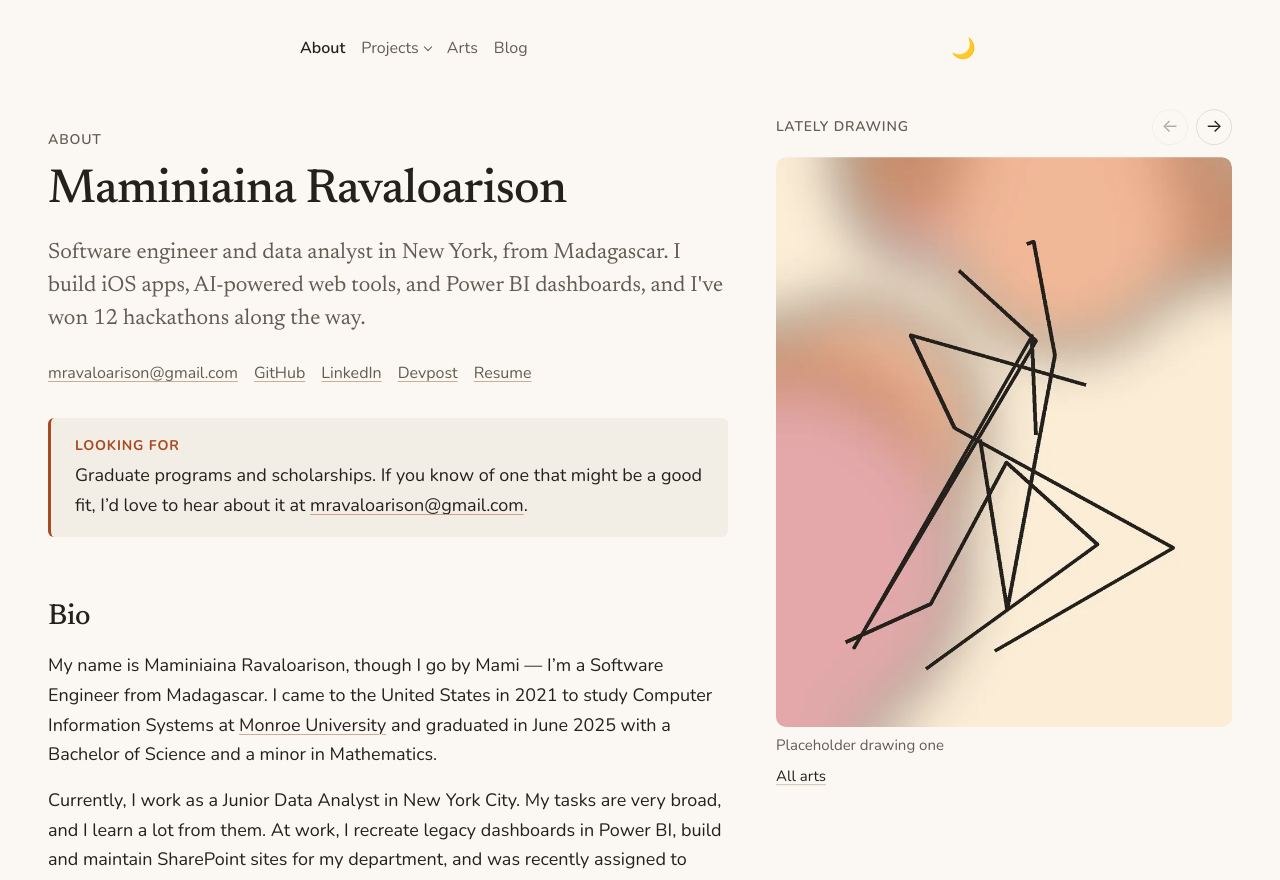
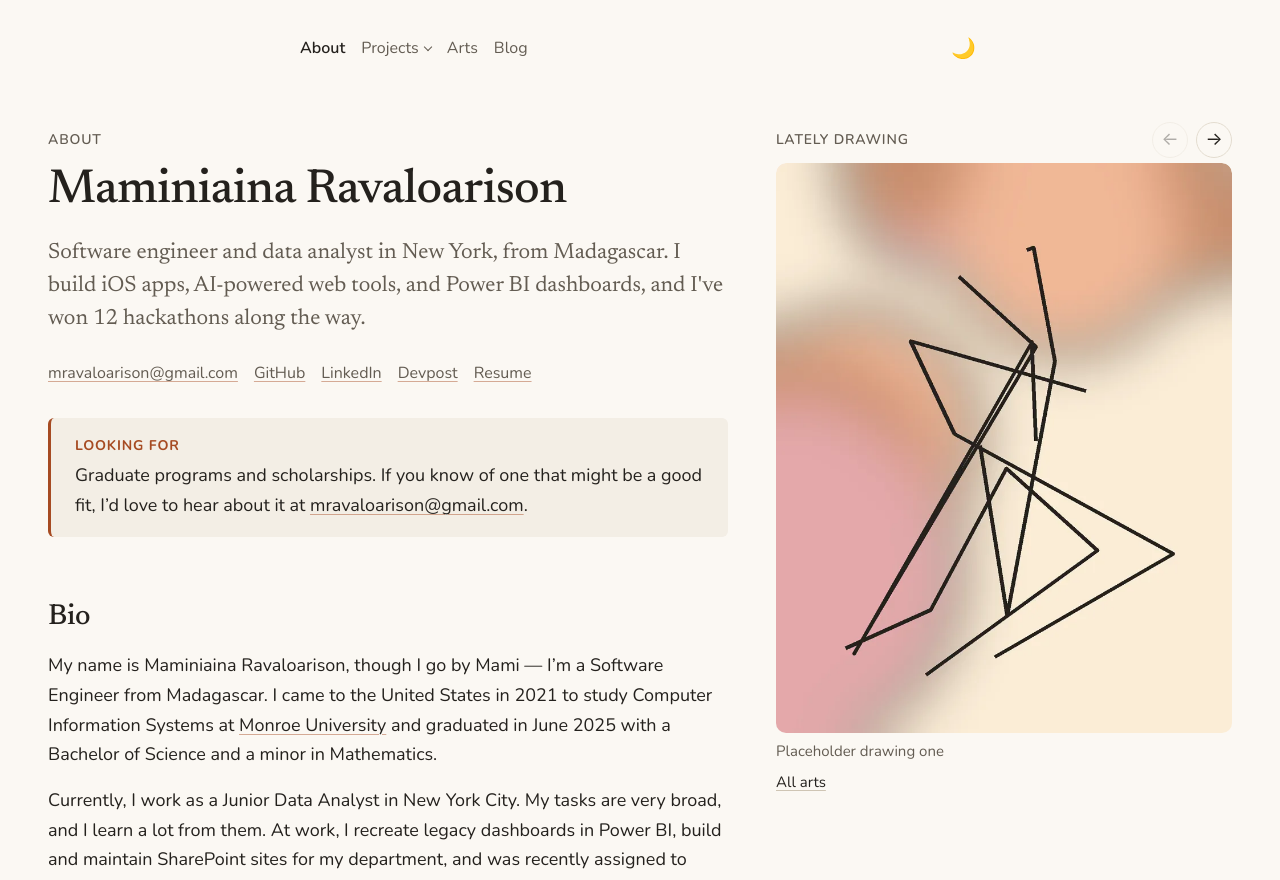
Before and after one commit to mravaloarison/mravaloarison.github.io, a Jekyll site: the page built from index.md, in a window 1280 px wide. Shown: the top 880 px of the page. Built offline with Jekyll 4.4.1, drawn with Linux system fonts in a browser that asks for light colours.

Commit message:
Drawings start level with the About eyebrow, then stick near the top
On wide screens the strip moves into the right grid column with the same
top padding as the text; phones keep the inline copy under the Bio.

Co-Authored-By: Claude Opus 5.5 <noreply@anthropic.com>

```diff
--- a/_includes/art-rail.html
+++ b/_includes/art-rail.html
@@ -2,16 +2,20 @@
   "Lately drawing": the three newest Procreate pieces from _arts/ as a
   sideways-scrolling strip, one drawing at a time at the full column width.
   Scroll-snap does the scrolling (works without JS); main.js adds the
-  previous/next buttons. Included right after the About page's Bio heading:
-  from 1100px it sits fixed and vertically centered in the right half of
-  the page; below that it's inline under the heading.
-  Renders nothing until a Procreate piece exists.
+  previous/next buttons. Renders nothing until a Procreate piece exists.
+
+  Param: placement — "inline" (in the About page right after the Bio
+  heading; phones and tablets) or "side" (from default.html, in the right
+  column beside the text from 1100px, starting level with the "About"
+  eyebrow and sticking near the top as you scroll). Only one is visible at
+  a given width.
 {%- endcomment -%}
 {%- assign rail_items = site.arts | where: "medium", "Procreate" | sort: "date" | reverse -%}
 {%- if rail_items.size > 0 -%}
-<aside class="art-rail" aria-labelledby="art-rail-label">
+{%- assign rail_id = "art-rail-label-" | append: include.placement -%}
+<aside class="art-rail art-rail--{{ include.placement }}" aria-labelledby="{{ rail_id }}">
   <div class="art-rail-head">
-    <p class="eyebrow" id="art-rail-label">Lately drawing</p>
+    <p class="eyebrow" id="{{ rail_id }}">Lately drawing</p>
     {%- if rail_items.size > 1 %}
     <div class="art-rail-controls" hidden>
       <button type="button" class="art-rail-btn" data-dir="-1" aria-label="Previous drawing"><span aria-hidden="true">←</span></button>
--- a/_layouts/default.html
+++ b/_layouts/default.html
@@ -54,6 +54,9 @@
     <main id="main" tabindex="-1">
       {{ content }}
     </main>
+    {%- if show_rail %}
+    {% include art-rail.html placement="side" %}
+    {%- endif %}
   </div>
 
   {% include footer.html %}
--- a/assets/css/styles.css
+++ b/assets/css/styles.css
@@ -1232,6 +1232,11 @@ figcaption {
   margin: var(--space-16) 0 var(--space-32);
 }
 
+/* The side copy only exists for wide screens (see below) */
+.art-rail--side {
+  display: none;
+}
+
 .art-rail-head {
   display: flex;
   align-items: center;
@@ -1242,6 +1247,12 @@ figcaption {
 
 .art-rail-head .eyebrow {
   margin: 0;
+}
+
+/* Buttons are taller than the label; let them overhang so the row is only
+   as tall as the label and the drawing starts where a page title would */
+.art-rail-controls {
+  margin-block: -7px;
 }
 
 .art-rail-controls {
@@ -1361,9 +1372,9 @@ figcaption {
   /* Every page uses the same centered 680px column, and the header stays
      at that width on every page so it never moves. About is twice that:
      the text column, then an equal column for the drawings (narrower only
-     when the screen can't fit both), centered as a pair. The drawings sit
-     fixed in their column, vertically centered, so they're always on
-     screen. The footer widens to match. */
+     when the screen can't fit both), centered as a pair. The drawings start
+     level with the "About" eyebrow and stick 32px from the top as you
+     scroll, so they're always on screen. The footer widens to match. */
   .has-rail {
     --rail-width: clamp(240px, calc(100vw - var(--measure) - 144px), var(--measure));
     --frame-width: calc(var(--measure) + var(--space-48) + var(--rail-width) + 2 * var(--space-24));
@@ -1375,24 +1386,36 @@ figcaption {
   }
 
   .has-rail .page-frame {
+    display: grid;
+    grid-template-columns: minmax(0, var(--measure)) var(--rail-width);
+    gap: var(--space-48);
     margin-inline: auto;
     padding-inline: var(--space-24);
   }
 
   .has-rail main {
-    max-width: var(--measure);
+    max-width: none;
     margin: 0;
     padding-inline: 0;
   }
 
-  .has-rail .art-rail {
-    position: fixed;
-    top: 50%;
-    right: calc(max(0px, (100vw - var(--frame-width)) / 2) + var(--space-24));
-    z-index: 5;
-    width: var(--rail-width);
+  .has-rail .art-rail--inline {
+    display: none;
+  }
+
+  /* Starts level with the "About" eyebrow (same top padding as main), its
+     drawing level with the name; then sticks near the top while scrolling */
+  .has-rail .art-rail--side {
+    display: block;
+    position: sticky;
+    top: 0;
+    align-self: start;
     margin: 0;
-    transform: translateY(-50%);
+    padding-top: var(--space-32);
+  }
+
+  .has-rail .art-rail--side .art-rail-head {
+    margin-bottom: var(--space-12);
   }
 
   /* One drawing at a time, as large as the window allows */
--- a/assets/js/main.js
+++ b/assets/js/main.js
@@ -94,8 +94,11 @@
 
   // Drawings strip: previous / next buttons on top of scroll-snap.
   function initArtCarousel() {
-    var rail = document.querySelector(".art-rail");
-    if (!rail) return;
+    // There can be two copies (inline for phones, side for wide screens).
+    Array.prototype.forEach.call(document.querySelectorAll(".art-rail"), initOneCarousel);
+  }
+
+  function initOneCarousel(rail) {
     var strip = rail.querySelector(".art-carousel");
     var controls = rail.querySelector(".art-rail-controls");
     if (!strip || !controls) return;
--- a/index.md
+++ b/index.md
@@ -27,7 +27,7 @@ seo:
 
 ## Bio
 
-{% include art-rail.html %}
+{% include art-rail.html placement="inline" %}
 
 My name is Maminiaina Ravaloarison, though I go by Mami — I'm a Software Engineer from Madagascar. I came to the United States in 2021 to study Computer Information Systems at [Monroe University](https://www.monroeu.edu/){:target="_blank" rel="noopener"} and graduated in June 2025 with a Bachelor of Science and a minor in Mathematics.
 
```
Also changed, not shown: CLAUDE.md (+7 -3 lines).
